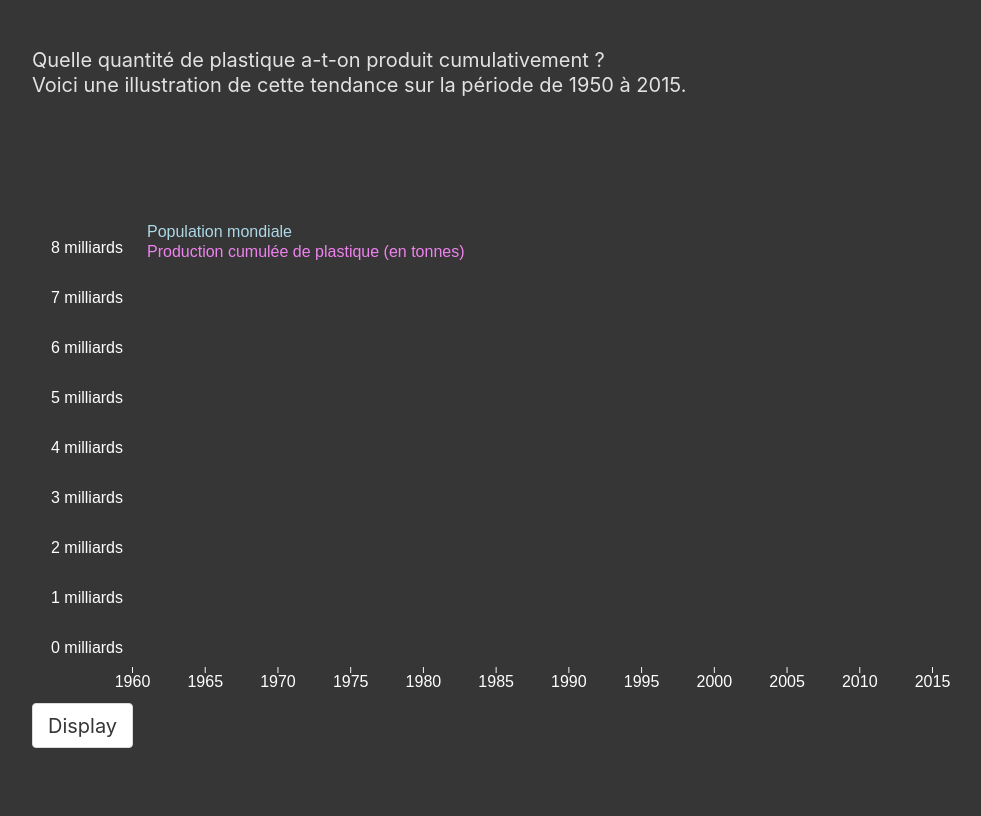
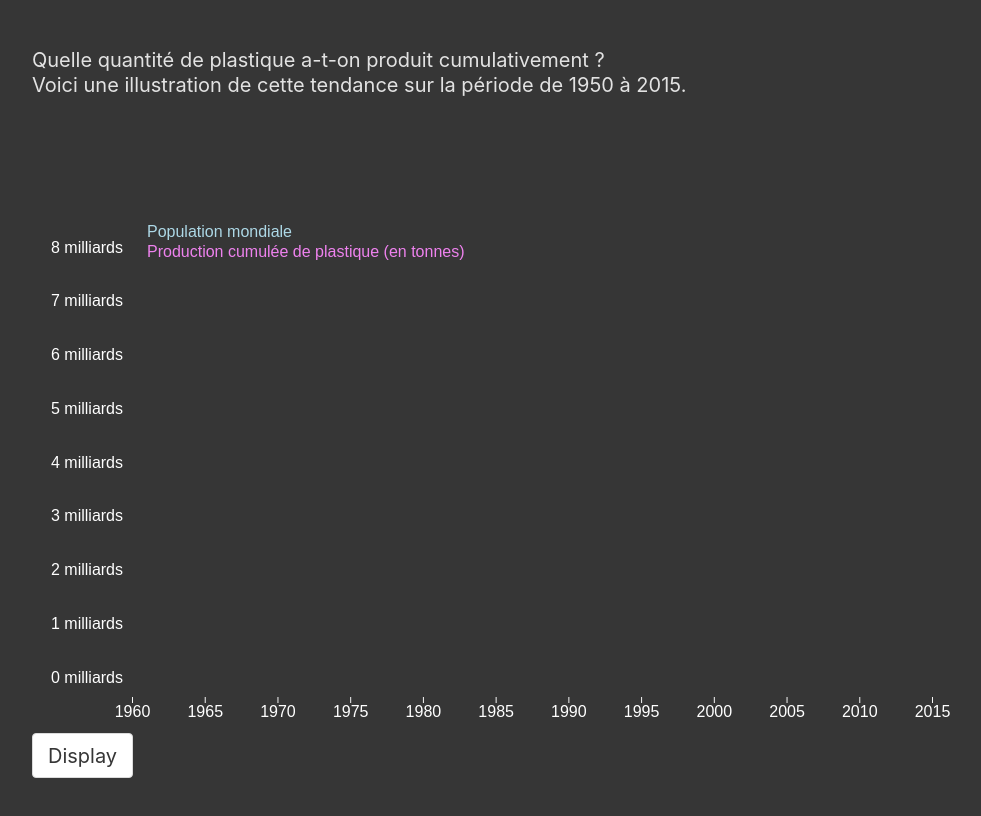
Before and after one commit to evandu65/heig-plastics-svg, a website built with webpack: page dist/index.html in a window 1280 px wide. Shown: the whole page, without its empty margins (32-1013 px from the left). Built offline with nearby package versions, Linux system fonts and the light colour scheme.

Commit message:
Fixing svg size

```diff
--- a/dist/index.html
+++ b/dist/index.html
@@ -27,7 +27,7 @@
                     <p>
                     </p>
                 </h2>
-                <svg width="1200" height="500"></svg>
+                <svg width="1200" height="530"></svg>
                 <button class="button is-medium">Display</button>
             </div>
         </div>
```
